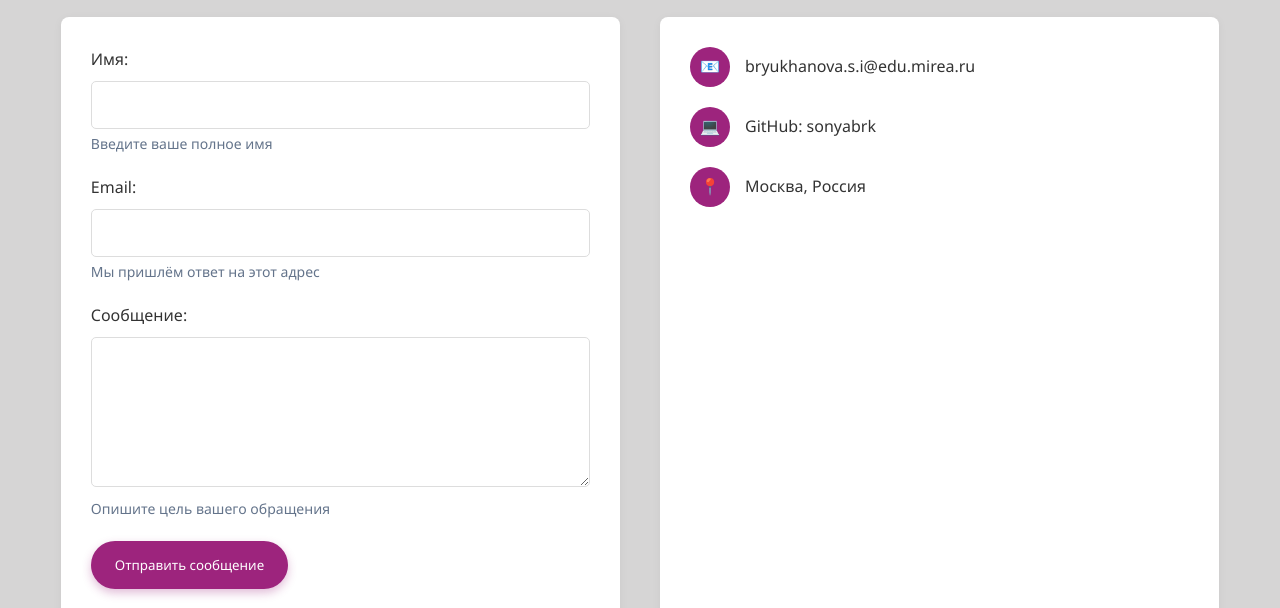
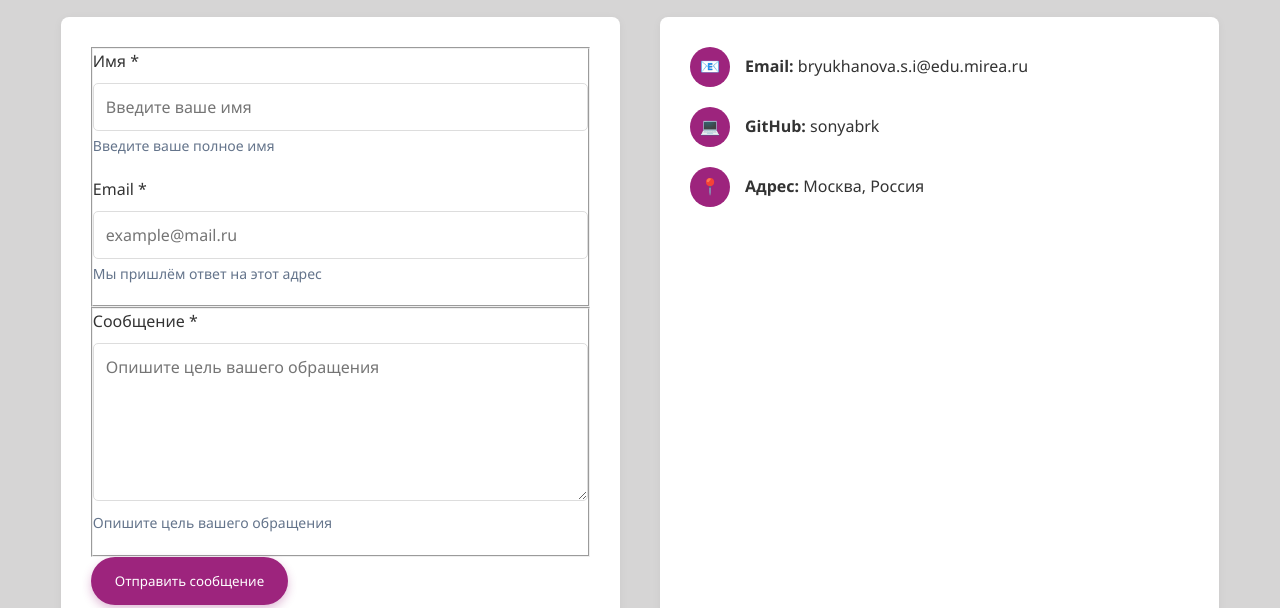
Before and after one commit to sonyabrk/portfolioForUni, a plain HTML site: page pages/contacts.html in a window 1280 px wide. Shown: the part 192-800 px from the top of the page. Drawn offline with Linux system fonts and the light colour scheme.

Commit message:
feat: contacts page + keyboard

```diff
--- a/pages/contacts.html
+++ b/pages/contacts.html
@@ -3,7 +3,7 @@
 <head>
     <meta charset="UTF-8">
     <meta name="viewport" content="width=device-width, initial-scale=1, viewport-fit=cover">
-    <title>Контакты - Личный сайт студента</title>
+    <title>Контакты - Софья Брюханова</title>
     <link rel="stylesheet" href="../styles/style.css">
 </head>
 <body>
@@ -13,15 +13,23 @@
         <div class="container">
             <div class="header-content">
                 <div class="logo">
-                    <div class="logo-icon">С</div>
+                    <div class="logo-icon" aria-hidden="true">С</div>
                     <h1>Софья Брюханова</h1>
                 </div>
                 <nav aria-label="Основная навигация">
-                    <ul>
-                        <li><a href="../index.html" class="nav-link">Главная</a></li>
-                        <li><a href="projects.html" class="nav-link">Проекты</a></li>
-                        <li><a href="diary.html" class="nav-link">Дневник</a></li>
-                        <li><a href="contacts.html" class="nav-link active">Контакты</a></li>
+                    <ul role="menubar">
+                        <li role="none">
+                            <a href="../index.html" class="nav-link" role="menuitem">Главная</a>
+                        </li>
+                        <li role="none">
+                            <a href="projects.html" class="nav-link" role="menuitem">Проекты</a>
+                        </li>
+                        <li role="none">
+                            <a href="diary.html" class="nav-link" role="menuitem">Дневник</a>
+                        </li>
+                        <li role="none">
+                            <a href="contacts.html" class="nav-link active" role="menuitem" aria-current="page">Контакты</a>
+                        </li>
                     </ul>
                 </nav>
             </div>
@@ -33,57 +41,125 @@
             <h1 class="section-title">Контакты</h1>
 
             <div class="contact-container">
-                <div class="contact-form">
-                    <form id="contactForm" novalidate>
+                <section class="contact-form" aria-labelledby="contact-form-title">
+                    <h2 id="contact-form-title" class="visually-hidden">Форма обратной связи</h2>
+
+                    <form id="contactForm" novalidate aria-labelledby="contact-form-title">
+                        <fieldset>
+                            <legend class="visually-hidden">Персональная информация</legend>
+
                             <div class="form-group">
-                            <label for="name">Имя:</label>
-                            <input type="text" id="name" name="name" class="form-control" required
-                                   aria-describedby="name-hint name-error">
+                                <label for="name">
+                                    Имя
+                                    <span class="required-indicator" aria-hidden="true">*</span>
+                                    <span class="visually-hidden">обязательное поле</span>
+                                </label>
+                                <input type="text"
+                                       id="name"
+                                       name="name"
+                                       class="form-control"
+                                       required
+                                       aria-required="true"
+                                       aria-describedby="name-hint name-error"
+                                       placeholder="Введите ваше имя">
                                 <small id="name-hint" class="form-hint">Введите ваше полное имя</small>
-                            <span id="name-error" class="error-message" role="alert" aria-live="polite"></span>
+                                <span id="name-error" class="error-message" role="alert" aria-live="assertive"></span>
                             </div>
 
                             <div class="form-group">
-                            <label for="email">Email:</label>
-                            <input type="email" id="email" name="email" class="form-control" required
-                                   aria-describedby="email-hint email-error">
+                                <label for="email">
+                                    Email
+                                    <span class="required-indicator" aria-hidden="true">*</span>
+                                    <span class="visually-hidden">обязательное поле</span>
+                                </label>
+                                <input type="email"
+                                       id="email"
+                                       name="email"
+                                       class="form-control"
+                                       required
+                                       aria-required="true"
+                                       aria-describedby="email-hint email-error"
+                                       placeholder="example@mail.ru">
                                 <small id="email-hint" class="form-hint">Мы пришлём ответ на этот адрес</small>
-                            <span id="email-error" class="error-message" role="alert" aria-live="polite"></span>
+                                <span id="email-error" class="error-message" role="alert" aria-live="assertive"></span>
                             </div>
+                        </fieldset>
+
+                        <fieldset>
+                            <legend class="visually-hidden">Сообщение</legend>
 
                             <div class="form-group">
-                            <label for="message">Сообщение:</label>
-                            <textarea id="message" name="message" class="form-control" required
-                                      aria-describedby="message-hint message-error"></textarea>
+                                <label for="message">
+                                    Сообщение
+                                    <span class="required-indicator" aria-hidden="true">*</span>
+                                    <span class="visually-hidden">обязательное поле</span>
+                                </label>
+                                <textarea id="message"
+                                          name="message"
+                                          class="form-control"
+                                          required
+                                          aria-required="true"
+                                          aria-describedby="message-hint message-error"
+                                          placeholder="Опишите цель вашего обращения"
+                                          rows="6"></textarea>
                                 <small id="message-hint" class="form-hint">Опишите цель вашего обращения</small>
-                            <span id="message-error" class="error-message" role="alert" aria-live="polite"></span>
+                                <span id="message-error" class="error-message" role="alert" aria-live="assertive"></span>
                             </div>
+                        </fieldset>
 
-                        <button type="submit" class="btn">Отправить сообщение</button>
+                        <div class="form-actions">
+                            <button type="submit" class="btn" aria-describedby="submit-hint">
+                                Отправить сообщение
+                            </button>
+                            <small id="submit-hint" class="form-hint">
+                                Все поля, отмеченные *, обязательны для заполнения
+                            </small>
+                        </div>
                     </form>
-                </div>
+                </section>
 
-                <div class="contact-info">
+                <section class="contact-info" aria-labelledby="contact-info-title">
+                    <h2 id="contact-info-title" class="visually-hidden">Контактная информация</h2>
+
                     <div class="contact-item">
                         <div class="contact-icon" aria-hidden="true">📧</div>
-                        <div>bryukhanova.s.i@edu.mirea.ru</div>
+                        <div>
+                            <strong>Email:</strong>
+                            <a href="mailto:bryukhanova.s.i@edu.mirea.ru" class="contact-link">
+                                bryukhanova.s.i@edu.mirea.ru
+                            </a>
+                        </div>
                     </div>
 
                     <div class="contact-item">
                         <div class="contact-icon" aria-hidden="true">💻</div>
-                        <div>GitHub: sonyabrk</div>
+                        <div>
+                            <strong>GitHub:</strong>
+                            <a href="https://github.com/sonyabrk" class="contact-link" target="_blank" rel="noopener noreferrer">
+                                sonyabrk
+                            </a>
+                        </div>
                     </div>
 
                     <div class="contact-item">
                         <div class="contact-icon" aria-hidden="true">📍</div>
-                        <div>Москва, Россия</div>
+                        <div>
+                            <strong>Адрес:</strong>
+                            <span>Москва, Россия</span>
                         </div>
                     </div>
+                </section>
+            </div>
+
+            <div id="form-status"
+                 aria-live="polite"
+                 aria-atomic="true"
+                 class="visually-hidden">
             </div>
         </div>
     </main>
 
-    <footer class="footer">
+    <footer class="footer" role="contentinfo">
         <div class="container">
             <p>© Фронтенд 2025</p>
         </div>
```
Lines whose indentation alone changed are shown as unchanged.
